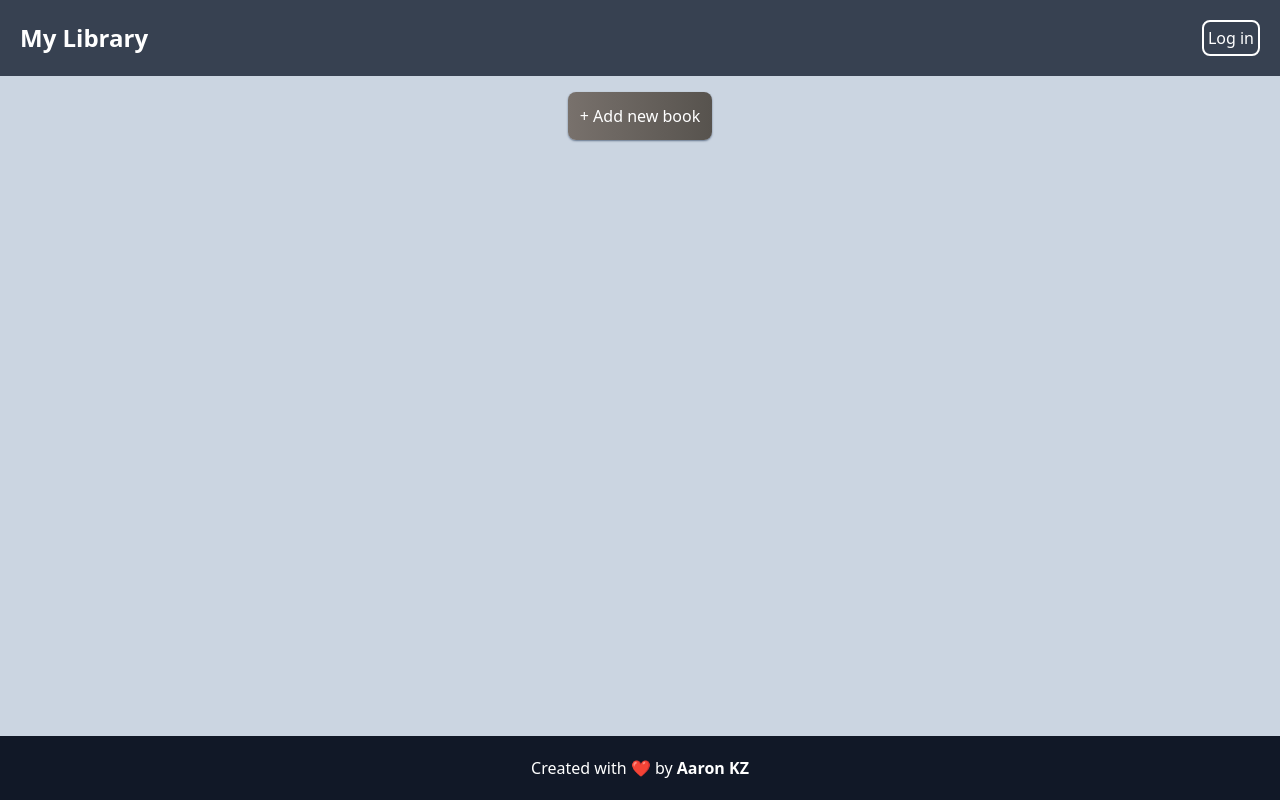
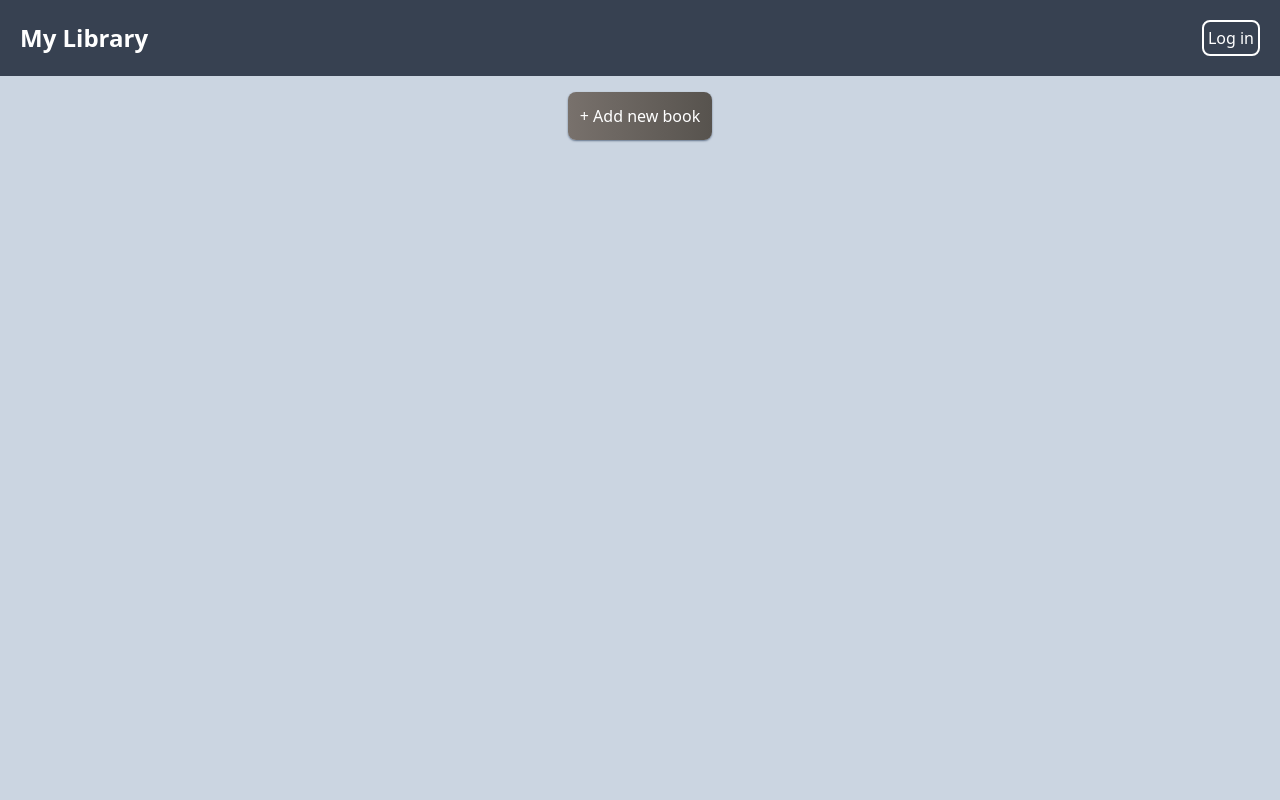
Before and after one commit to akz-code/Library, a website: page index.html in a window 1280 px wide. Drawn offline with Linux system fonts and the light colour scheme.

Commit message:
Update index.html

```diff
--- a/index.html
+++ b/index.html
@@ -99,17 +99,6 @@
         id="book-grid"
       ></div>
     </main>
-    <footer class="flex justify-center bg-gray-900 p-5 text-white w-screen">
-      <p>
-        Created with ❤️ by <span class="font-bold">Aaron KZ</span>
-        <!--   <a
-          class="font-bold"
-          target="_blank"
-          href="https://aaronkz.pages.dev"
-          >Aaron KZ</a
-        > -->
-      </p>
-    </footer>
 
     <script src="src/script.js"></script>
   </body>
```
